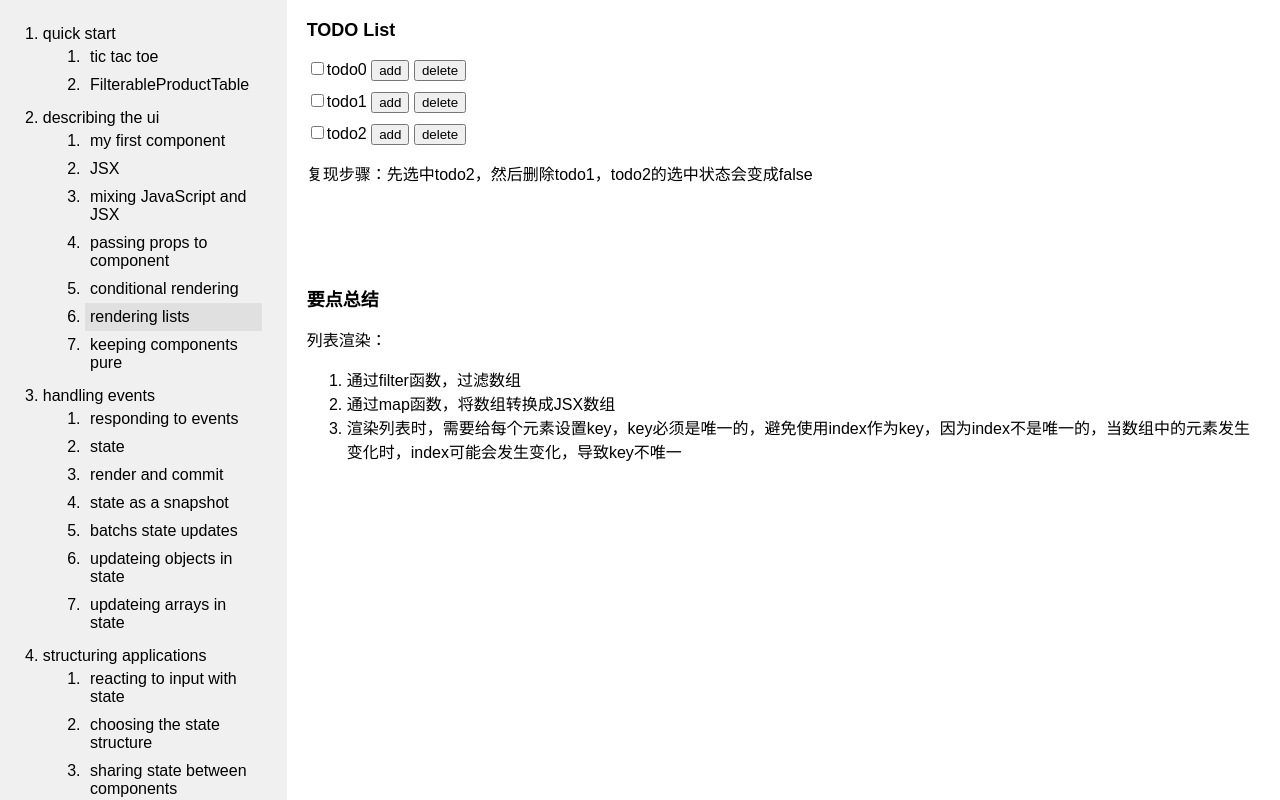
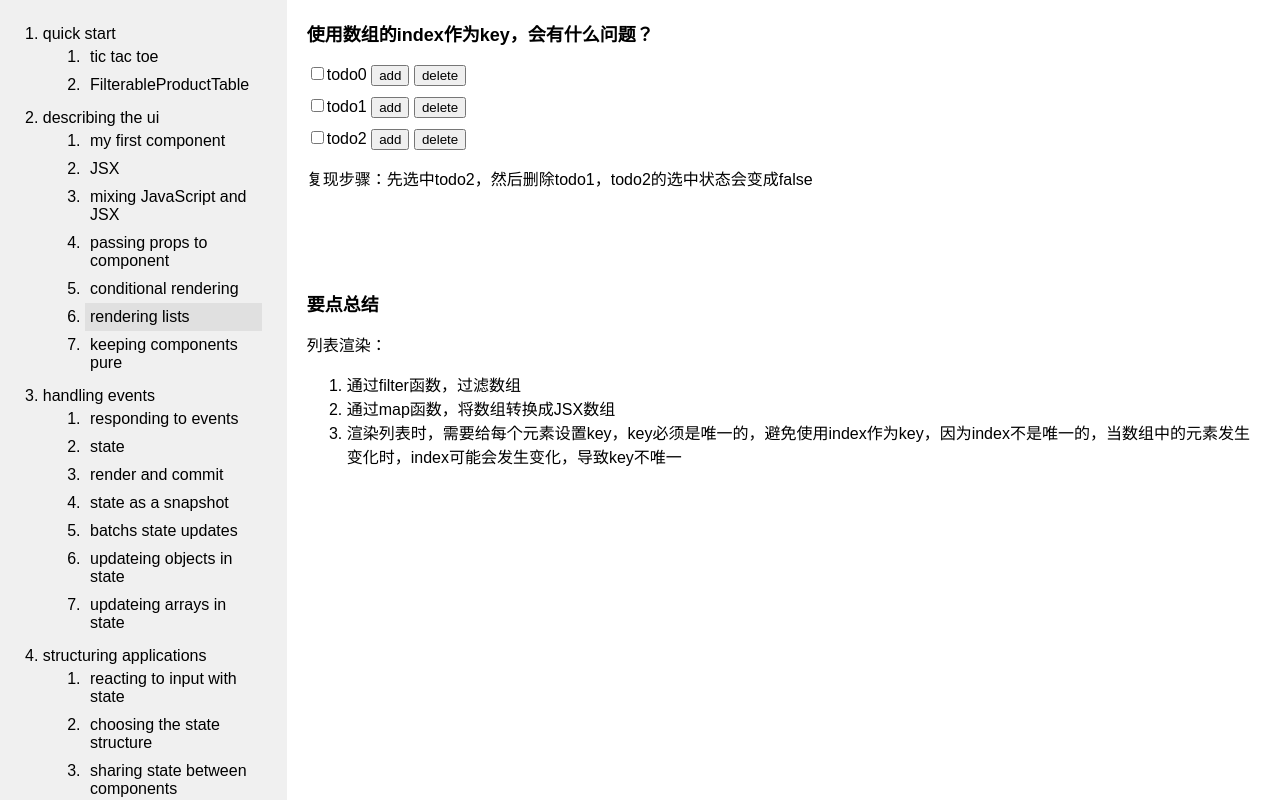
Before and after one commit to yuyongyu08/first-react-app, a React (Vite) app: page / in a window 1280 px wide. Both pictures are taken after a click on the item "rendering lists". Built offline with nearby package versions, Linux system fonts and the light colour scheme.

Commit message:
modify demo

```diff
--- a/src/views/2-describing-the-ui/6-rendering-lists/List.jsx
+++ b/src/views/2-describing-the-ui/6-rendering-lists/List.jsx
@@ -34,7 +34,7 @@ export default function List() {
   return (
     <>
       <section>
-        <h1>TODO List</h1>
+        <h1>使用数组的index作为key，会有什么问题？</h1>
         {todoListItems}
         <p>
           复现步骤：先选中todo2，然后删除todo1，todo2的选中状态会变成false
```
